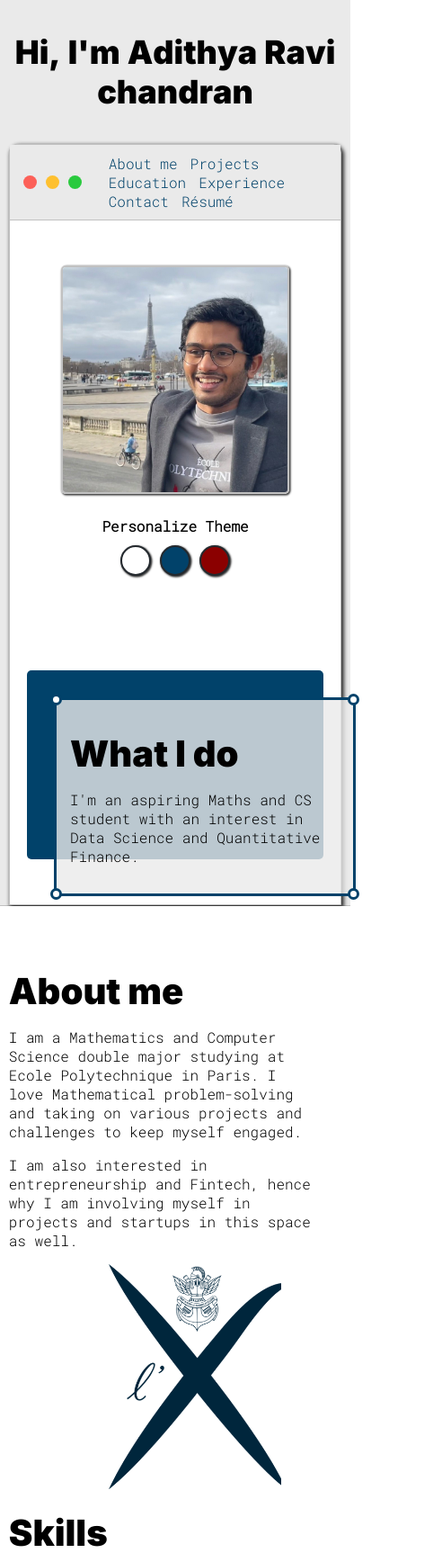
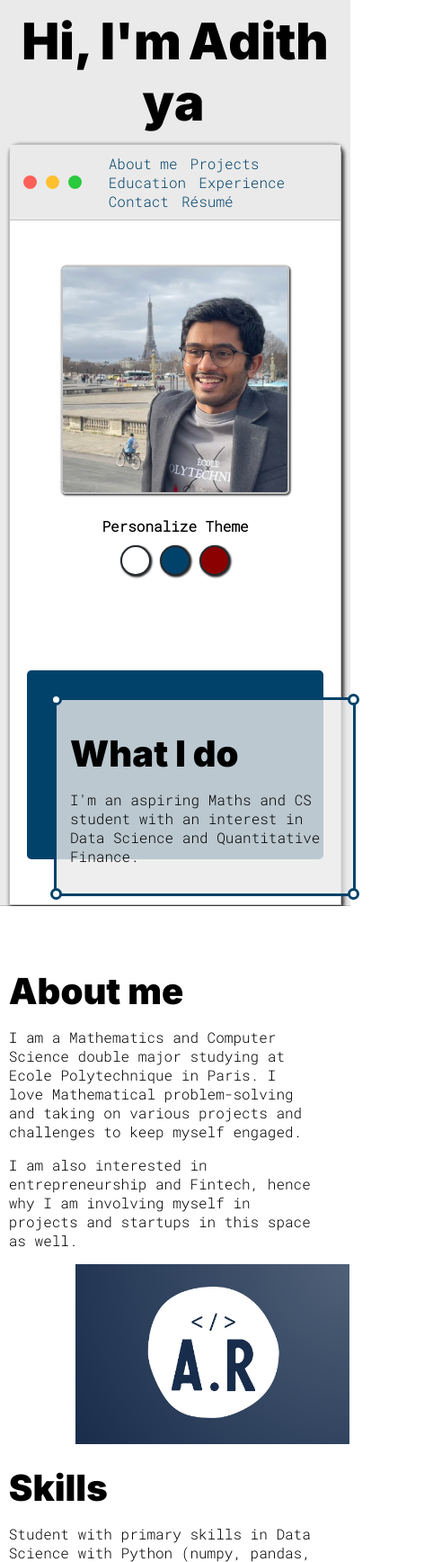
Before and after one commit to Ad1thya-R/Ad1thya-R.github.io, a plain HTML site: page index.html in a window 390 px wide. Shown: the top 1736 px of the page at 90% size, 482 px wide, since content can reach past the window. Drawn offline with Linux system fonts and the light colour scheme.

Commit message:
media query for title

```diff
--- a/default.css
+++ b/default.css
@@ -330,10 +330,9 @@ h6 {font-size: 16px}
 }
 
 #polytechnique1 {
-    height: 250px;
-    padding-left: 30%;
+    height: 200px;
+    padding-left: 20%;
     padding-right: 25%;
-    background-color: var(--polytechnique);
 }
 
 #skills {
@@ -544,9 +543,6 @@ h6 {font-size: 16px}
     .right-col{
         justify-content: center;
     }
-    button{
-        font-size: 36px;
-    }
     .education-experience-wrapper {
         display: grid;
         grid-template-columns: repeat(auto-fit, 320px) !important;
@@ -596,6 +592,9 @@ h6 {font-size: 16px}
 
         cursor: pointer;
     }
+    #lastname {
+        display: none;
+    }
 
 
 }
--- a/index.html
+++ b/index.html
@@ -13,7 +13,7 @@
     <link rel="preconnect" href="https://fonts.gstatic.com" crossorigin>
     <link href="https://fonts.googleapis.com/css2?family=Inter:wght@800;900&family=Roboto+Mono:wght@300&family=Roboto:wght@400;900&display=swap" rel="stylesheet">
     <link rel="stylesheet" href="https://cdnjs.cloudflare.com/ajax/libs/font-awesome/4.7.0/css/font-awesome.min.css">
-
+    <link rel="icon" type="image/x-icon" href="cv_logo.ico">
     <link id="theme-style" rel="stylesheet" type="text/css" href="">
 </head>
 
@@ -27,7 +27,7 @@
                         <button>H</button><button>i,</button>&nbsp;
                         <button> I'</button><button>m</button>&nbsp;
                         <button> A</button><button>d</button><button>i</button><button>t</button><button>h</button><button>y</button><button>a</button>&nbsp;
-                        <button>R</button><button>a</button><button>v</button><button>i</button><button>c</button><button>h</button><button>a</button><button>n</button><button>d</button><button>r</button><button>a</button><button>n</button>
+                        <span id="lastname"><button>R</button><button>a</button><button>v</button><button>i</button><button>c</button><button>h</button><button>a</button><button>n</button><button>d</button><button>r</button><button>a</button><button>n</button></span>
                         <h1 class="SEO">Adithya Ravichandran</h1>
 
                     </div>
@@ -93,7 +93,7 @@
                     <p>I am also interested in entrepreneurship and Fintech, hence why
                         I am involving myself in projects and startups in this space as well.</p>
 
-                    <img alt="Ecole polytechnique" id="polytechnique1" src="ecole_polytechnique_logo.png">
+                    <img alt="Personal Logo" id="polytechnique1" src="cv_logo.png">
                 </div>
                 <div class="social-links">
                     <button class="about">S</button><button class="about">k</button><button class="about">i</button><button class="about">l</button><button class="about">l</button><button class="about">s</button>
```
Also changed, not shown: cv_logo.ico (added), cv_logo.jpg (added), cv_logo.png (added).
